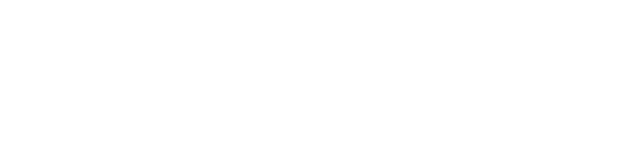
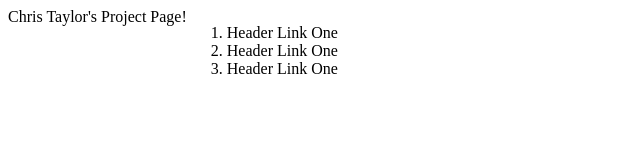
Before and after one commit to ctaylor83/CT-Project-Landing, a plain HTML site: page index.html in a window 1280 px wide. Shown: the whole page, without its empty margins (0-640 px from the left). Drawn offline with Linux system fonts and the light colour scheme.

Commit message:
Initial work on header section of the page

```diff
--- a/index.html
+++ b/index.html
@@ -7,6 +7,15 @@
         <title>Chris Taylor's Project Landing Page</title>
         <link rel="stylesheet" href="./style.css">
     </head>
+    <body>
+        <header>Chris Taylor's Project Page!</header>
+        <ol>
+            <li>Header Link One</li>
+            <li>Header Link One</li>
+            <li>Header Link One</li>
+        </ol>
+
+    </body>
 
 
 
--- a/style.css
+++ b/style.css
@@ -0,0 +1,4 @@
+body {
+    display: flex;
+
+}
```
